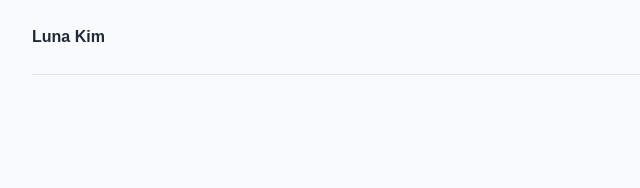
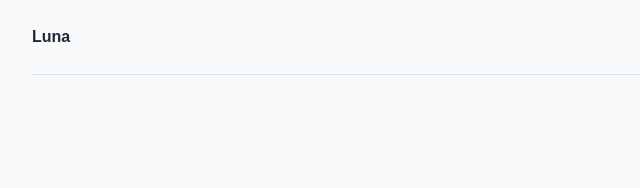
Before and after one commit to moonmoonboop/personalwebsite, a plain HTML site: page index.html in a window 1280 px wide. Shown: the top 188 px of the page, 152-792 px from the left. Drawn offline with Linux system fonts and the light colour scheme.

Commit message:
change the logo

```diff
--- a/index.html
+++ b/index.html
@@ -10,7 +10,7 @@
   <body>
     <header>
       <nav>
-        <a class="logo" href="#">Luna Kim</a>
+        <a class="logo" href="#">Luna</a>
 
         <div class="nav-links">
           <a href="#about">About</a>
```
